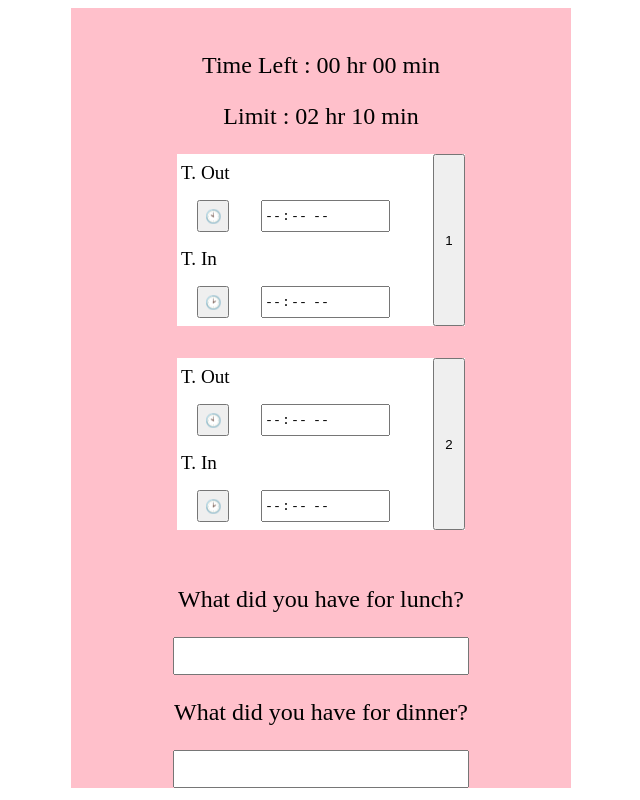
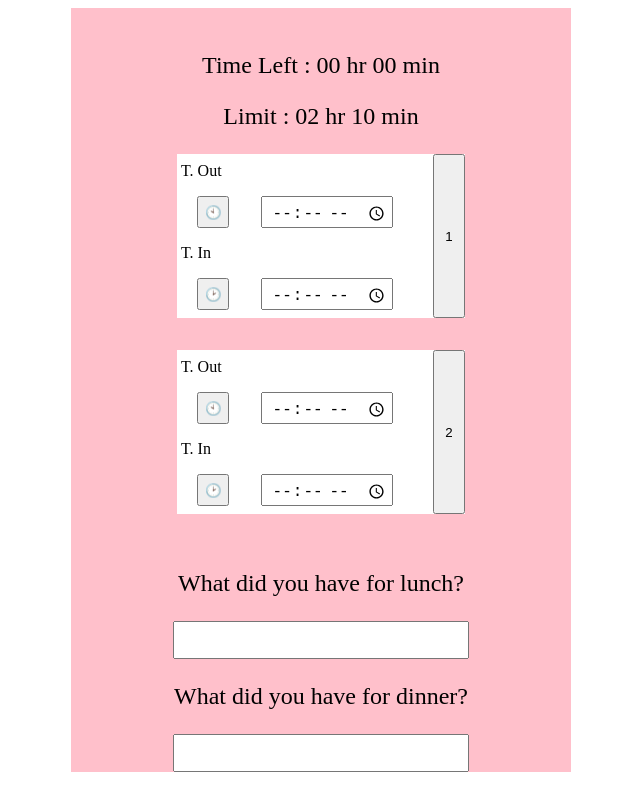
Before and after one commit to vickertan/Rest-Time, a React (Vite) app: page / in a window 1280 px wide. Shown: the whole page, without its empty margins (319-959 px from the left). Built offline with nearby package versions, Linux system fonts and the light colour scheme.

Commit message:
Display time selector
Align text & adjust font size

```diff
--- a/src/main.css
+++ b/src/main.css
@@ -41,6 +41,7 @@ form .time-div div {
 
 form .time-div label {
     width: fit-content;
+    font-size: 1rem;
 }
 
 form .time-div div {
@@ -57,10 +58,10 @@ form .time-div div {
 form .time-div input {
     width: 50%;
     margin-left: 2rem;
-}
-
-form .time-div input[type="time"]::-webkit-calendar-picker-indicator {
-    display: none;
+    text-align: center;
+    padding-top: 0.2rem;
+    padding-right: 0.2rem;
+    font-size: 1rem;
 }
 
 form .time-submit {
```
